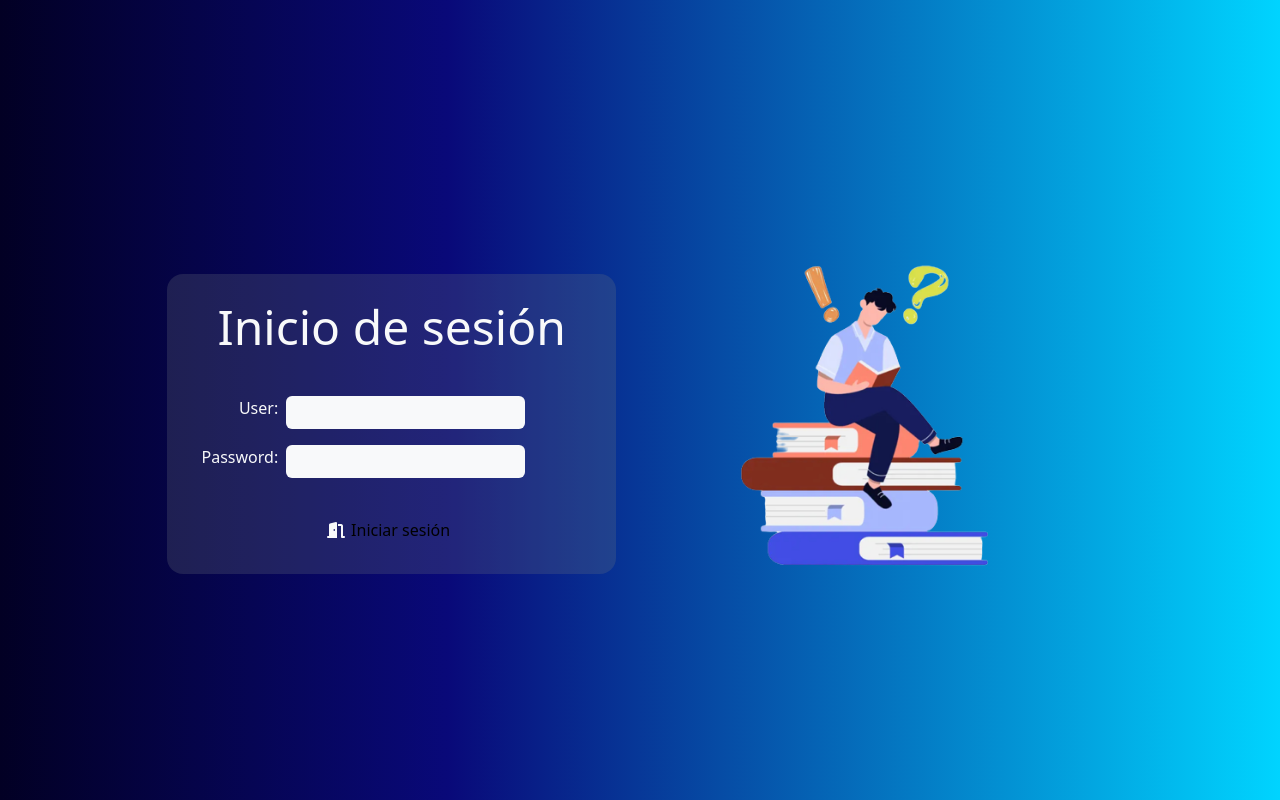
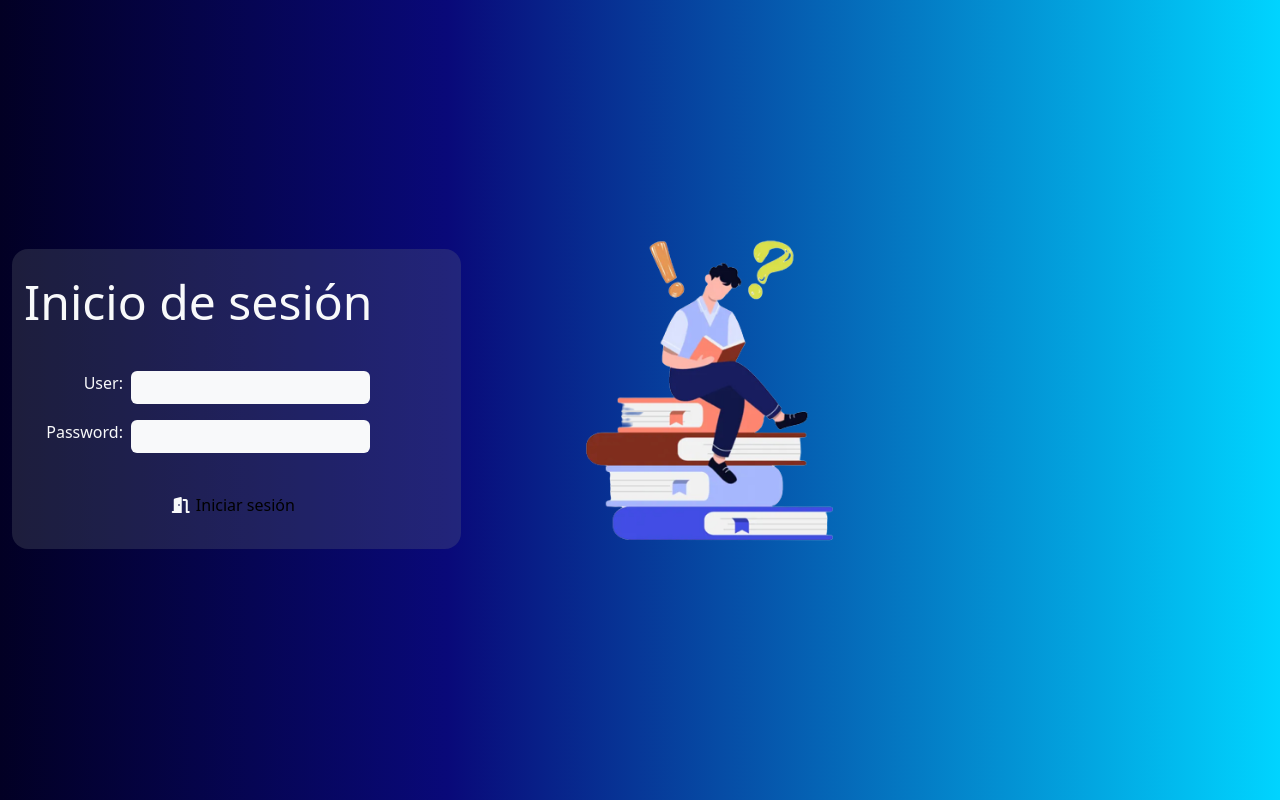
Before and after one commit to MikoVelascoRamirez/examen_practico_vortex, a React (Vite) app in the folder frontend/editorial_chavez_demo_app/: page / in a window 1280 px wide. Built offline with nearby package versions, Linux system fonts and the light colour scheme.

Commit message:
16. fix: deleting trash code

```diff
--- a/frontend/editorial_chavez_demo_app/src/App.css
+++ b/frontend/editorial_chavez_demo_app/src/App.css
@@ -1,41 +1,11 @@
 #root {
-  max-width: 1280px;
-  margin: 0 auto;
-  padding: 2rem;
-  text-align: center;
+  margin: 0;
+  /* border: 1px solid #fff; */
 }
 
 body{
   background: rgb(2,0,36);
   background: linear-gradient(90deg, rgba(2,0,36,1) 0%, rgba(9,9,121,1) 35%, rgba(0,212,255,1) 100%);
-}
-
-.logo {
-  height: 6em;
-  padding: 1.5em;
-  will-change: filter;
-  transition: filter 300ms;
-}
-.logo:hover {
-  filter: drop-shadow(0 0 2em #646cffaa);
-}
-.logo.react:hover {
-  filter: drop-shadow(0 0 2em #61dafbaa);
-}
-
-@keyframes logo-spin {
-  from {
-    transform: rotate(0deg);
-  }
-  to {
-    transform: rotate(360deg);
-  }
-}
-
-@media (prefers-reduced-motion: no-preference) {
-  a:nth-of-type(2) .logo {
-    animation: logo-spin infinite 20s linear;
-  }
 }
 
 .card {
@@ -46,10 +16,6 @@
   color: #888;
 }
 
-.container{
-  height: 300px;
-}
-
 img{
   height: 350px;
   object-fit: cover;
```
